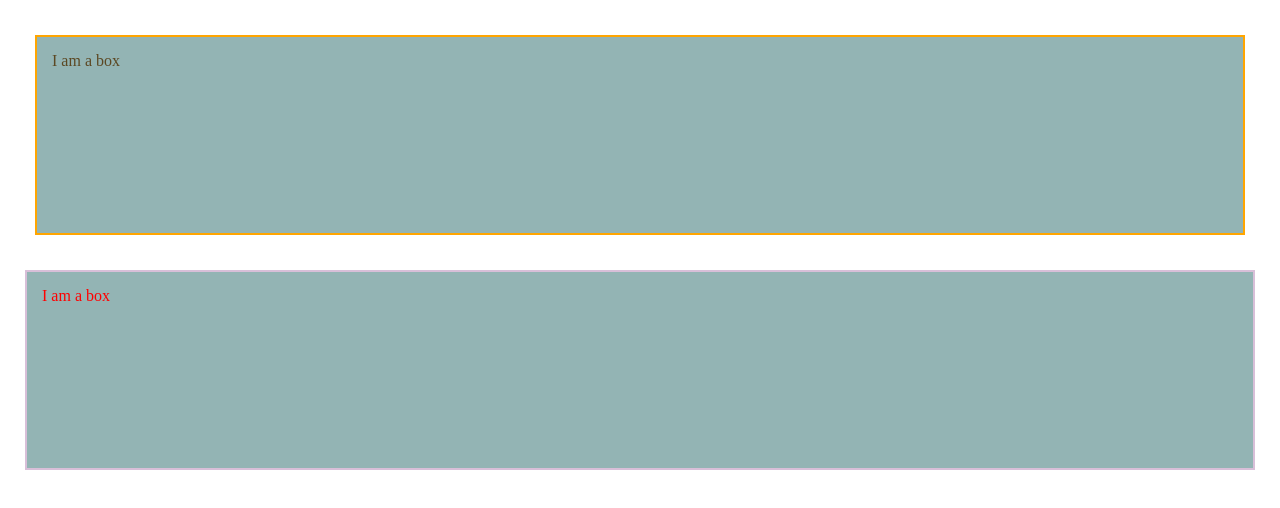
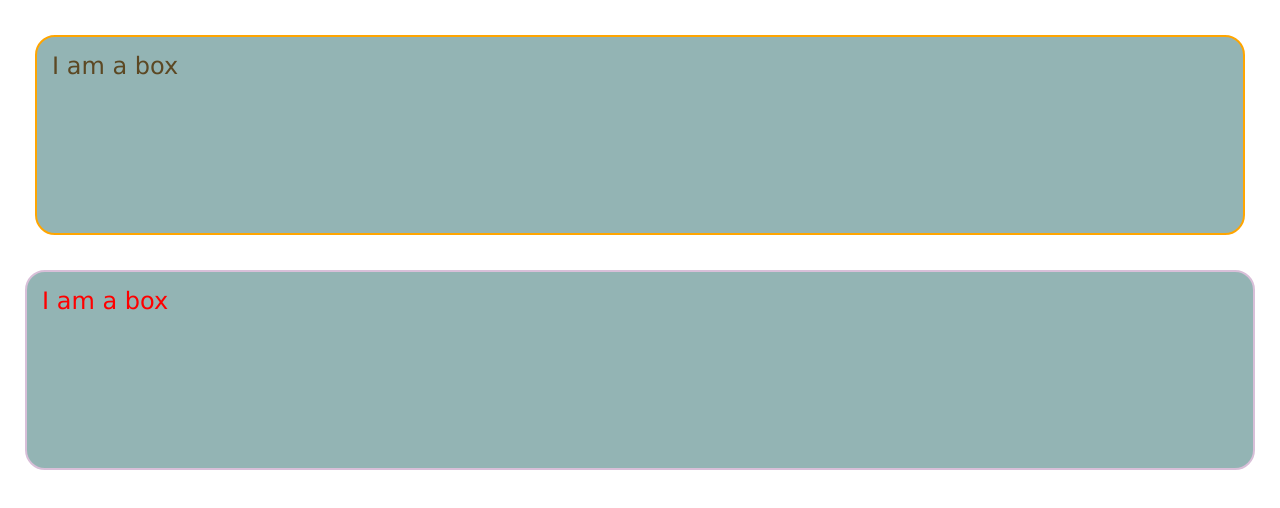
Before and after one commit to arnabmitra471/sigma-web-dev-course-revision, a plain HTML site: page video18/index.html in a window 1280 px wide. Drawn offline with Linux system fonts and the light colour scheme.

Commit message:
fix: add missing semicolon in .box styles

```diff
--- a/video18/index.html
+++ b/video18/index.html
@@ -10,7 +10,11 @@
             padding: 0;
         }
         .box{
-            background-color: rgb(147, 180, 180)
+            background-color: rgb(147, 180, 180);
+            font-family: 'Lucida Sans', 'Lucida Sans Regular', 'Lucida Grande', 'Lucida Sans Unicode', Geneva, Verdana, sans-serif;
+            font-size: 24px;
+            border-radius: 20px;
+
         }
         .box1{
             color: rgb(92, 72, 35);
```
